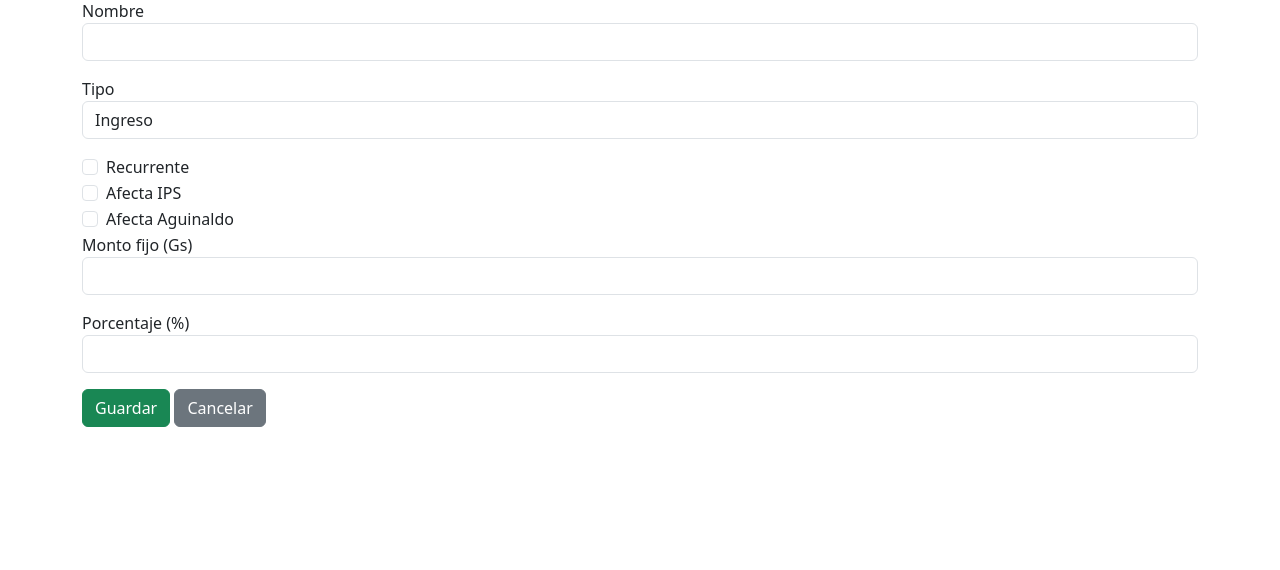
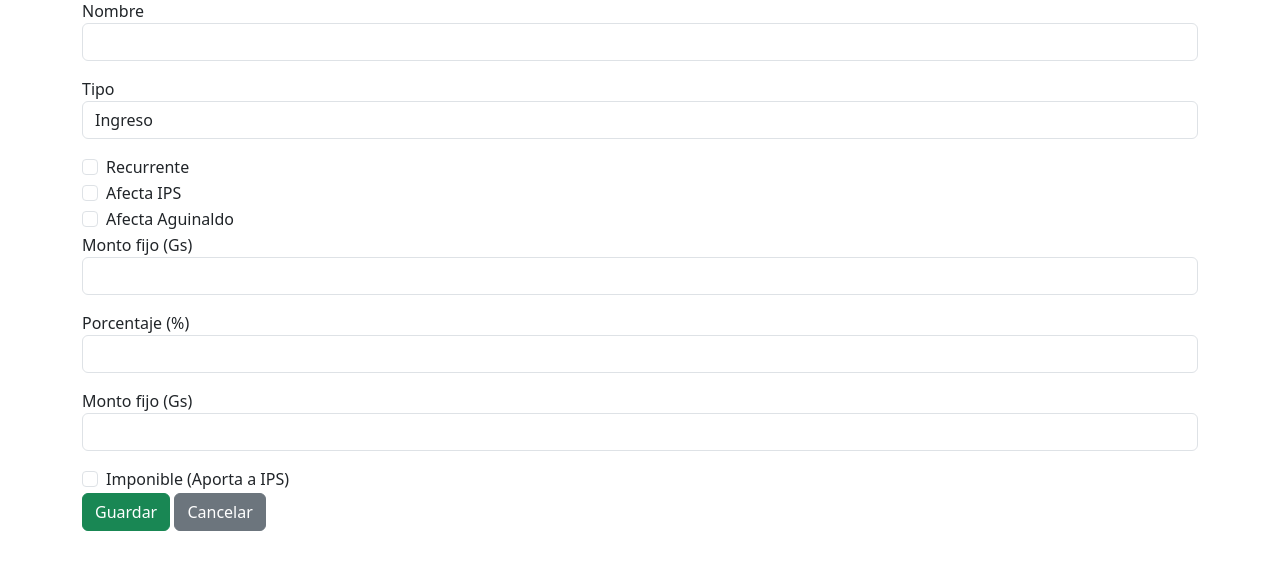
Before and after one commit to RocioPenhaG/IngenieriaSoftware2, a Flask app: page /admin/conceptos/nuevo in a window 1280 px wide. Shown: the part 81-651 px from the top of the page. Run offline with Flask 3, Linux system fonts and the light colour scheme; a user stored in the database is signed in.

Commit message:
Conceptos salariales updates

```diff
--- a/app.py
+++ b/app.py
@@ -230,15 +230,6 @@ def editar_empleado(id):
     conn.close()
     return render_template('admin_empleados_form.html', empleado=empleado)
 
-""" @app.route('/admin/empleados/eliminar/<int:id>')
-@login_required
-@role_required('admin')
-def eliminar_empleado(id):
-    conn = get_db_connection()
-    conn.execute("DELETE FROM empleados WHERE id = ?", (id,))
-    conn.commit()
-    conn.close()
-    return redirect(url_for('listar_empleados')) """
 
 @app.route('/admin/empleados/eliminar/<int:id>', methods=['GET', 'POST'])
 @login_required
@@ -271,6 +262,7 @@ def listar_conceptos():
     conn.close()
     return render_template('admin_conceptos.html', conceptos=conceptos)
 
+
 @app.route('/admin/conceptos/nuevo', methods=['GET', 'POST'])
 @login_required
 @role_required('admin')
@@ -283,25 +275,35 @@ def crear_concepto():
         afecta_aguinaldo = 1 if 'afecta_aguinaldo' in request.form else 0
         monto_fijo = request.form.get('monto_fijo') or None
         porcentaje = request.form.get('porcentaje') or None
+        # ✅ monto a float o 0.0 si está vacío
+        monto = float(request.form.get('monto') or 0.0)
+        # ✅ checkbox imponible
+        imponible = 1 if 'imponible' in request.form else 0
 
         conn = get_db_connection()
         conn.execute("""
             INSERT INTO conceptos_salariales
-            (nombre, tipo, recurrente, afecta_ips, afecta_aguinaldo, monto_fijo, porcentaje)
-            VALUES (?, ?, ?, ?, ?, ?, ?)
-        """, (nombre, tipo, recurrente, afecta_ips, afecta_aguinaldo, monto_fijo, porcentaje))
+            (nombre, tipo, recurrente, afecta_ips, afecta_aguinaldo, monto_fijo, porcentaje, monto, imponible)
+            VALUES (?, ?, ?, ?, ?, ?, ?, ?, ?)
+        """, (
+            nombre, tipo, recurrente, afecta_ips, afecta_aguinaldo,
+            monto_fijo, porcentaje, monto, imponible
+        ))
         conn.commit()
         conn.close()
         return redirect(url_for('listar_conceptos'))
 
     return render_template('admin_conceptos_form.html', concepto=None)
 
+
 @app.route('/admin/conceptos/editar/<int:id>', methods=['GET', 'POST'])
 @login_required
 @role_required('admin')
 def editar_concepto(id):
     conn = get_db_connection()
-    concepto = conn.execute('SELECT * FROM conceptos_salariales WHERE id = ?', (id,)).fetchone()
+    concepto = conn.execute(
+        'SELECT * FROM conceptos_salariales WHERE id = ?', (id,)
+    ).fetchone()
 
     if not concepto:
         conn.close()
@@ -315,18 +317,32 @@ def editar_concepto(id):
         afecta_aguinaldo = 1 if 'afecta_aguinaldo' in request.form else 0
         monto_fijo = request.form.get('monto_fijo') or None
         porcentaje = request.form.get('porcentaje') or None
+        monto = float(request.form.get('monto') or 0.0)
+        imponible = 1 if 'imponible' in request.form else 0
 
         conn.execute("""
             UPDATE conceptos_salariales
-            SET nombre=?, tipo=?, recurrente=?, afecta_ips=?, afecta_aguinaldo=?, monto_fijo=?, porcentaje=?
-            WHERE id=?
-        """, (nombre, tipo, recurrente, afecta_ips, afecta_aguinaldo, monto_fijo, porcentaje, id))
+            SET nombre = ?,
+                tipo = ?,
+                recurrente = ?,
+                afecta_ips = ?,
+                afecta_aguinaldo = ?,
+                monto_fijo = ?,
+                porcentaje = ?,
+                monto = ?,
+                imponible = ?
+            WHERE id = ?
+        """, (
+            nombre, tipo, recurrente, afecta_ips, afecta_aguinaldo,
+            monto_fijo, porcentaje, monto, imponible, id
+        ))
         conn.commit()
         conn.close()
         return redirect(url_for('listar_conceptos'))
 
     conn.close()
     return render_template('admin_conceptos_form.html', concepto=concepto)
+
 
 @app.route('/admin/conceptos/eliminar/<int:id>')
 @login_required
@@ -337,7 +353,6 @@ def eliminar_concepto(id):
     conn.commit()
     conn.close()
     return redirect(url_for('listar_conceptos'))
-
 
 # -----------------------
 # Conceptos puntuales por empleado
--- a/conceptos_salariales.py
+++ b/conceptos_salariales.py
@@ -31,7 +31,7 @@ def inicializar_conceptos():
             "INSERT INTO conceptos_salariales (nombre, tipo, descripcion) VALUES (?, ?, ?)",
             conceptos_iniciales
         )
-        print("Conceptos salariales iniciales insertados ✅")
+        print("Conceptos salariales iniciales insertados")
     else:
         print("Ya existen conceptos en la tabla. No se insertaron nuevos.")
 
--- a/templates/admin_conceptos.html
+++ b/templates/admin_conceptos.html
@@ -16,7 +16,6 @@
   <table class="table table-bordered">
     <thead class="table-dark">
       <tr>
-        <th>ID</th>
         <th>Nombre</th>
         <th>Tipo</th>
         <th>Recurrente</th>
@@ -24,13 +23,14 @@
         <th>Afecta Aguinaldo</th>
         <th>Monto fijo</th>
         <th>Porcentaje</th>
+        <th>Monto</th>
+        <th>Imponible</th>
         <th>Acciones</th>
       </tr>
     </thead>
     <tbody>
       {% for c in conceptos %}
       <tr>
-        <td>{{ c.id }}</td>
         <td>{{ c.nombre }}</td>
         <td>{{ c.tipo }}</td>
         <td>{{ "Sí" if c.recurrente else "No" }}</td>
@@ -38,6 +38,8 @@
         <td>{{ "Sí" if c.afecta_aguinaldo else "No" }}</td>
         <td>{{ c.monto_fijo or "-" }}</td>
         <td>{{ c.porcentaje or "-" }}</td>
+        <td>{{ c.monto or "-" }}</td>
+        <td>{{ "Sí" if c.imponible else "No" }}</td>
         <td>
           <a href="{{ url_for('editar_concepto', id=c.id) }}" class="btn btn-sm btn-warning">Editar</a>
           <a href="{{ url_for('eliminar_concepto', id=c.id) }}" class="btn btn-sm btn-danger">Eliminar</a>
--- a/templates/admin_conceptos_form.html
+++ b/templates/admin_conceptos_form.html
@@ -39,6 +39,16 @@
       <label>Porcentaje (%)</label>
       <input type="number" step="0.01" name="porcentaje" class="form-control" value="{{ concepto['porcentaje'] if concepto else '' }}">
     </div>
+    <div class="mb-3">
+      <label>Monto fijo (Gs)</label>
+      <input type="number" step="0.01" name="monto" class="form-control"
+            value="{{ concepto['monto'] if concepto else '' }}">
+    </div>
+    <div class="form-check">
+      <input type="checkbox" name="imponible" class="form-check-input"
+            {% if concepto and concepto['imponible'] %}checked{% endif %}>
+      <label class="form-check-label">Imponible (Aporta a IPS)</label>
+    </div>
     <button type="submit" class="btn btn-success">Guardar</button>
     <a href="{{ url_for('listar_conceptos') }}" class="btn btn-secondary">Cancelar</a>
   </form>
```
Also changed, not shown: alterar_conceptos_salariales.py (added, +39 -0 lines), usuarios.db.
